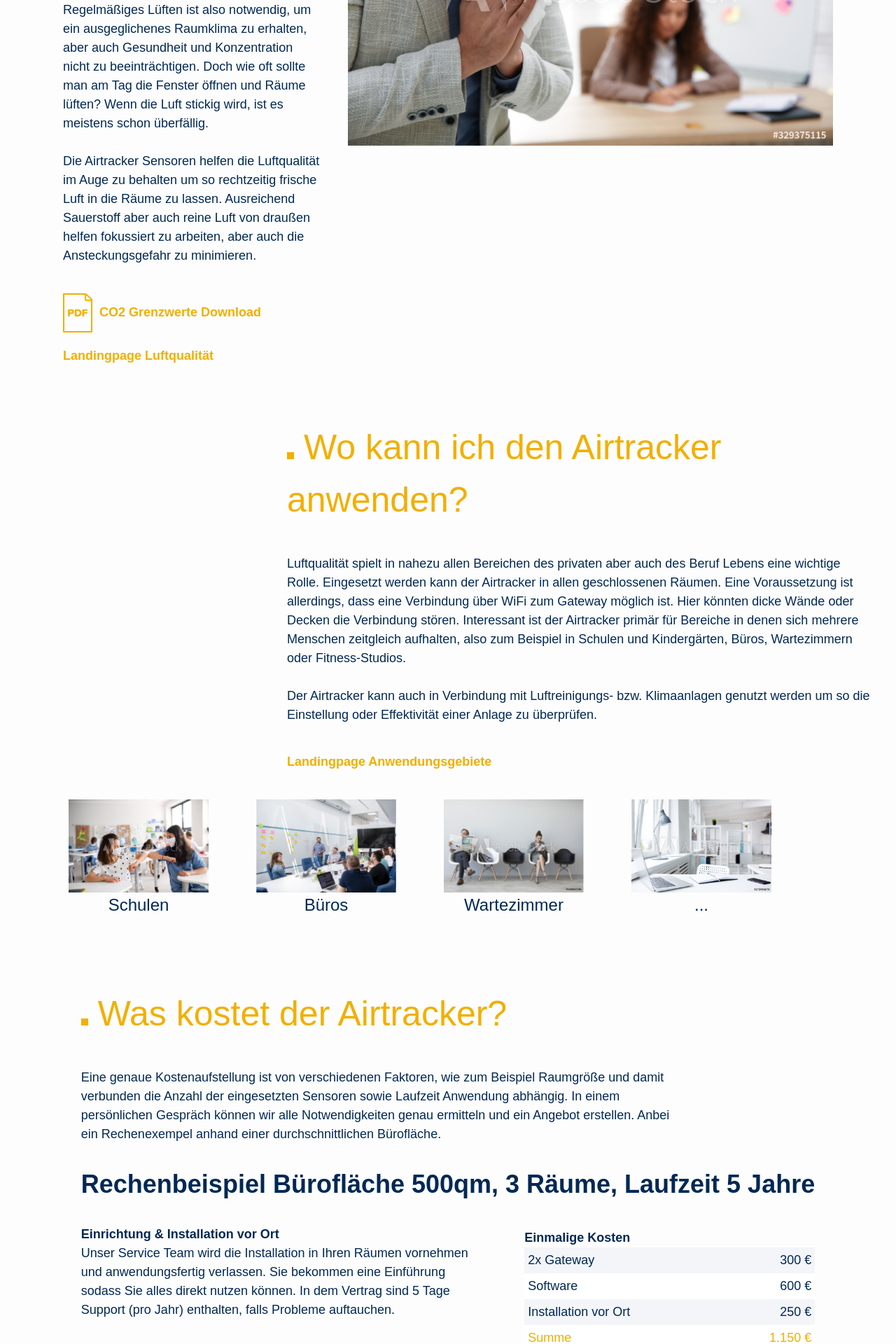
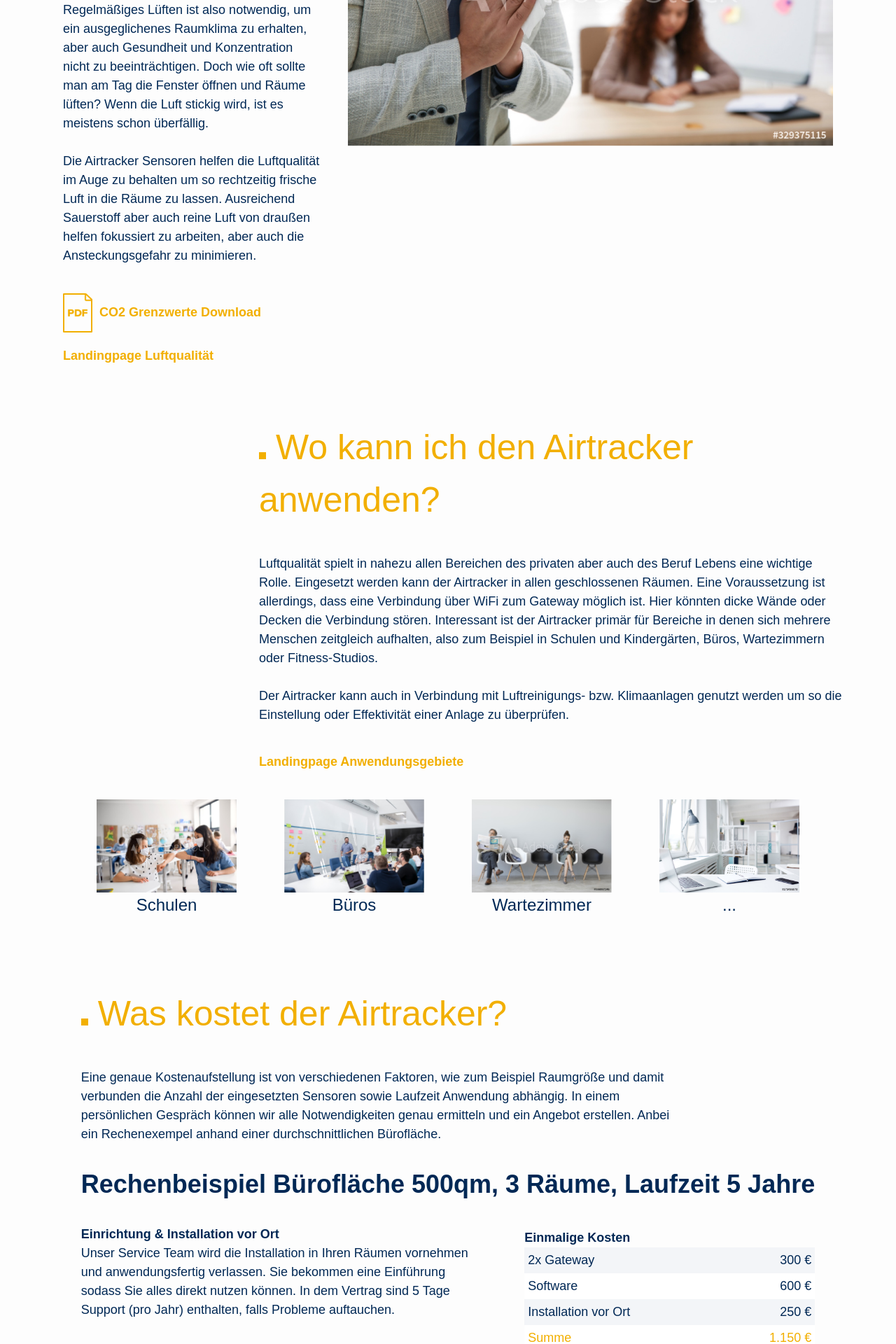
Before and after one commit to BrickmakersGmbH/smartbricks-website, a Jekyll site: the page built from index.html, in a window 1280 px wide. Shown: the part 2716-4636 px from the top of the page at 70% size. Built offline with Jekyll 4.4.1, drawn with Linux system fonts in a browser that asks for light colours.

Commit message:
[BUEMO-12] center where to use airtracker and how airtracker can helop

```diff
--- a/_includes/where-can-i-use-the-airtracker.html
+++ b/_includes/where-can-i-use-the-airtracker.html
@@ -1,4 +1,5 @@
 <div class="whereCanIUseTheAirtrackerContainer">
+  <div class="centerContainer">
     <div class="productInformation">
           {% include brickH2.html title="Wo kann ich den Airtracker anwenden?"%}
               <div class="textColumn">
@@ -18,4 +19,5 @@
         {% include field-of-use.html file="./assets/images/waitingRoom@3x.jpg" text="Wartezimmer" %}
         {% include field-of-use.html file="./assets/images/office@3x.jpg" text="..." %}
        </div>
+      </div>
 </div>
--- a/_sass/theme/_how-can-the-airtracker-help.scss
+++ b/_sass/theme/_how-can-the-airtracker-help.scss
@@ -1,10 +1,10 @@
 .howCanTheAirtrackerHelpContainer {
   display: flex;
   justify-content: center;
+  max-width: 1440px;
   width: 100%;
   .productInformation {
     max-width: 1100px;
-    width: 100vw;
     .columnsContainer {
       display: flex;
       margin-bottom: 40px;
--- a/_sass/theme/_where-can-i-use-the-airtracker.scss
+++ b/_sass/theme/_where-can-i-use-the-airtracker.scss
@@ -1,7 +1,16 @@
 .whereCanIUseTheAirtrackerContainer {
   display: flex;
   flex-direction: column;
-    max-width: 1350px;
+  align-items: center;
+  max-width: 1440px;
+  width: 100%;
+
+  .centerContainer {
+    max-width: 1140px;
+    width: 100%;
+    display: flex;
+    justify-content: center;
+    flex-direction: column;
     .productInformation {
       max-width: 840px;
       align-self: flex-end;
@@ -13,3 +22,4 @@
       flex-wrap: wrap;
     }
   }
+}
```
Lines whose indentation alone changed are shown as unchanged.
